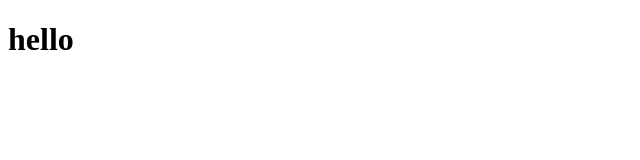
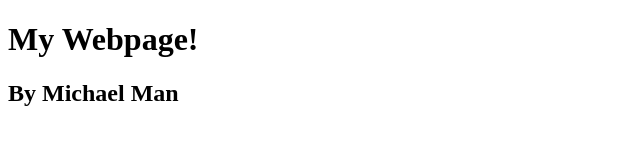
Before and after one commit to michaelman23/Lab-Assignment-2, a plain HTML site: page index.html in a window 1280 px wide. Shown: the whole page, without its empty margins (0-640 px from the left). Drawn offline with Linux system fonts and the light colour scheme.

Commit message:
Update index.html

```diff
--- a/index.html
+++ b/index.html
@@ -7,6 +7,7 @@
     <title>Document</title>
 </head>
 <body>
-    <h1>hello</h1>
+    <h1>My Webpage!</h1>
+    <h2>By Michael Man</h2>
 </body>
 </html>
```
